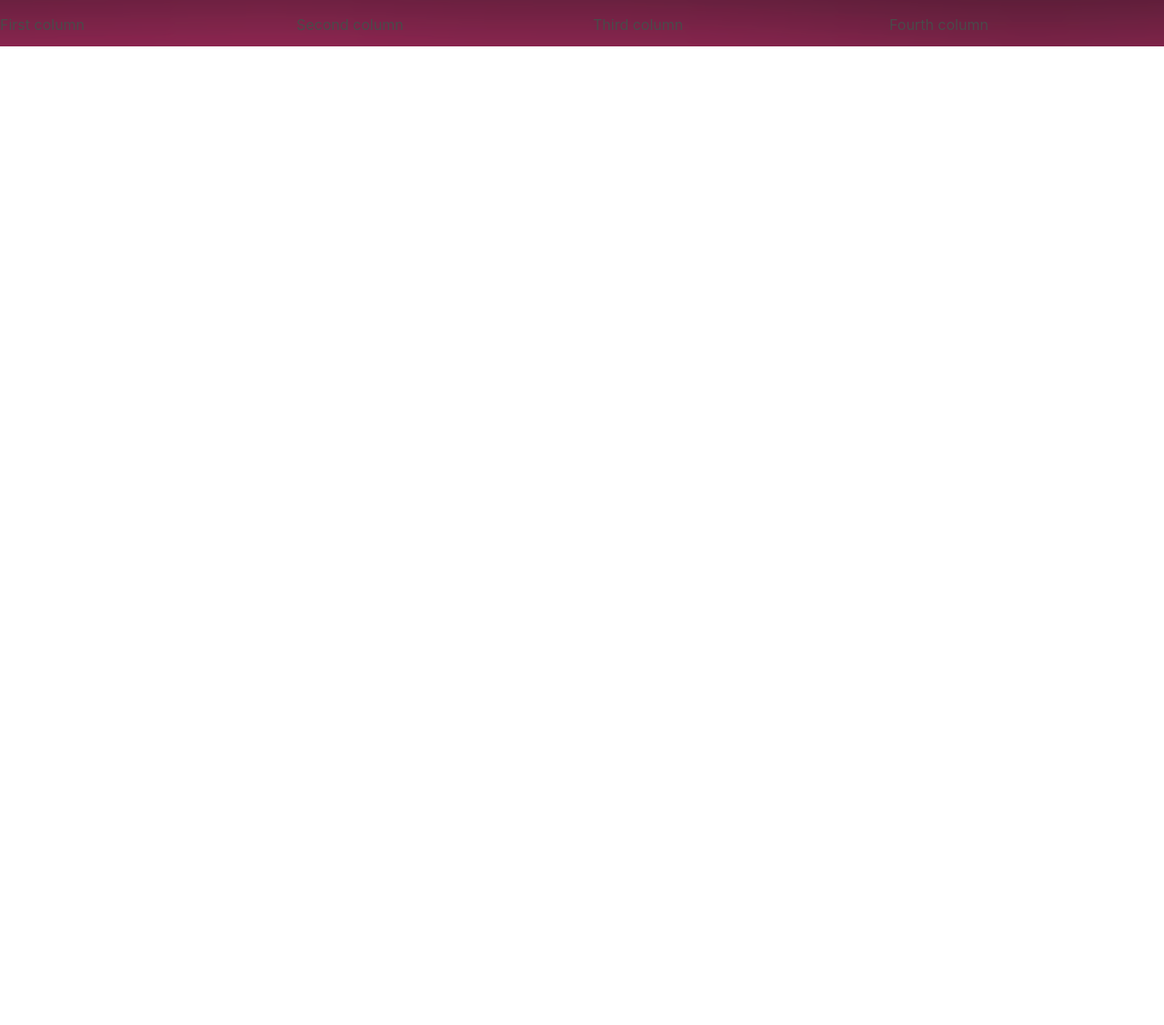
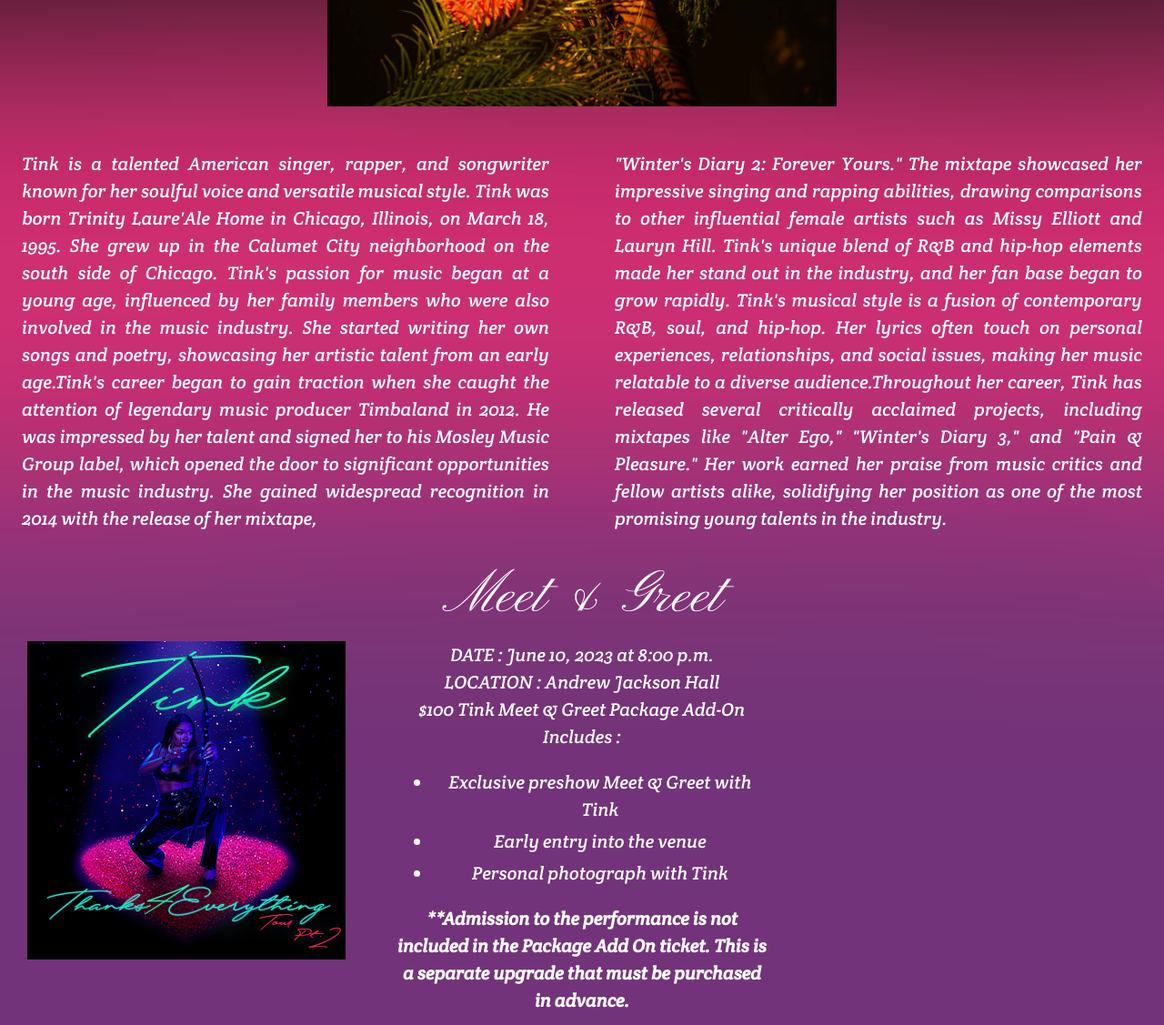
Before and after one commit to Candace34/Project--3, a plain HTML site: page about.html in a window 1280 px wide. Shown: the part 480-1607 px from the top of the page at 91% size. Before the commit the page ends 800 px from the top, so only its background shows below. Drawn offline with nearby package versions, Linux system fonts and the light colour scheme.

Commit message:
completed about page

```diff
--- a/about.html
+++ b/about.html
@@ -11,6 +11,7 @@
     <link rel="stylesheet" href="./style.css" />
   </head>
   <body>
+    <!-- nav -->
     <nav
       class="navbar is-custom"
       role="navigation"
@@ -27,7 +28,7 @@
 
         <a
           role="button"
-          class="navbar-burger"
+          class="navbar-burger has-text-white"
           aria-label="menu"
           aria-expanded="false"
           data-target="navbarBasicExample"
@@ -54,7 +55,7 @@
             <div class="buttons">
               <a
                 class="button is-rounded is-purple has-text-white"
-                href="./tour.html"
+                href="https://www.ticketmaster.com/tink-tickets/artist/1901228"
               >
                 <strong>Get Tickets</strong>
               </a>
@@ -63,20 +64,79 @@
         </div>
       </div>
     </nav>
+    <!-- background -->
     <section class="section body-background-custom">
-      <div class="container">
-        <h1 class="title has-text-white">About</h1>
-        <figure class="image is-custom-size">
-          <img src="./images/t6.jpg" />
-        </figure>
+      <div
+        class="container is-flex is-flex is-flex-direction-column is-align-items-center"
+      >
+        <!-- header -->
+        <h3 class="title has-text-white has-text-custom">Tink</h3>
+        <img src="./images/Image1.png" class="is-custom-size2" />
       </div>
     </section>
+    <!-- About Body -->
     <div class="columns">
-      <div class="column">First column</div>
-      <div class="column">Second column</div>
-      <div class="column">Third column</div>
-      <div class="column">Fourth column</div>
+      <div class="column has-text-white has-text-justified mx-5">
+        <p>
+          Tink is a talented American singer, rapper, and songwriter known for
+          her soulful voice and versatile musical style.
+          Tink was born Trinity Laure'Ale Home in Chicago, Illinois,
+          on March 18, 1995. She grew up in the Calumet City neighborhood on the
+          south side of Chicago. Tink's passion for music began at a young age,
+          influenced by her family members who were also involved in the music
+          industry. She started writing her own songs and poetry, showcasing her
+          artistic talent from an early age.Tink's career began to gain traction
+          when she caught the attention of legendary music producer Timbaland in 2012. He was impressed by her talent and
+          signed her to his Mosley Music Group label, which opened the door to
+          significant opportunities in the music industry. She gained widespread recognition in 2014 with the release of her mixtape,
+        </p>
+      </div>
+      <div class="column has-text-white has-text-justified mx-5">
+        <p
+          >"Winter's Diary 2: Forever Yours." The mixtape showcased her impressive singing and
+          rapping abilities, drawing comparisons to other influential female
+          artists such as Missy Elliott and Lauryn Hill. Tink's unique blend of
+          R&B and hip-hop elements made her stand out in the industry, and her
+          fan base began to grow rapidly. Tink's musical style is a fusion of
+          contemporary R&B, soul, and hip-hop. Her lyrics often touch on personal
+          experiences, relationships, and social issues, making her music
+          relatable to a diverse audience.Throughout her career, Tink has
+          released several critically acclaimed projects, including mixtapes
+          like "Alter Ego," "Winter's Diary 3," and "Pain & Pleasure." Her work
+          earned her praise from music critics and fellow artists alike,
+          solidifying her position as one of the most promising young talents in
+          the industry.
+        </p>
+      </div>
     </div>
+    <!-- meet & greet -->
+    <div class="columns">
+      <div class="column has-text-white has-text-centered">
+        <h3 class=has-text-custom>Meet & Greet</h3>
+        <div class="columns">
+          <div class="column">
+            <img src="./images/Image2.png" alt="Album Cover"
+            />
+          </div>
+          <div class="column has-text-centered">
+            <p>DATE : June 10, 2023 at 8:00 p.m.
+              <p>LOCATION : Andrew Jackson Hall</p>
+              <p>$100 Tink Meet & Greet Package Add-On Includes :</p>
+            </p>
+          <div class="content has-text-centered is-auto">
+            <ul>
+              <li>Exclusive preshow Meet & Greet with Tink</li>
+              <li>Early entry into the venue</li>
+              <li>Personal photograph with Tink</li>
+            </ul>
+            <strong class="bold has-text-white">**Admission to the performance is not included in the Package Add On ticket. This is a separate upgrade that must be purchased in advance.</strong>
+          </div>
+          </div>
+          <div class="column">
+
+          </div>
+        </div>
+      </div>
     <!-- nothing after this  -->
     <script>
       document.addEventListener("DOMContentLoaded", () => {
--- a/style.css
+++ b/style.css
@@ -1,5 +1,5 @@
 @import url("https://fonts.googleapis.com/css2?family=Pinyon+Script&display=swap");
-
+@import url("https://fonts.googleapis.com/css2?family=Crete+Round:ital@1&family=Noto+Sans&family=Pinyon+Script&display=swap");
 body {
   background-image: url(./images/Background.png);
   background-size: cover;
@@ -39,8 +39,19 @@ p {
   font-family: "Pinyon Script", cursive;
   font-size: 4em;
 }
+p {
+  font-family: "Crete Round", sans-serif;
+}
+/* About page */
+.is-custom-size2 {
+  width: 70vh;
+}
+.content {
+  font-family: "Crete Round", sans-serif;
+  font-size: 20px;
+}
+
+
+}
 @media screen and (max-width: 600px) {
-  .is-custom-size img {
-    width: 80%;
-  }
 }
```
Also changed, not shown: index.html (+4 -4 lines), images/AlbumCover1.jpeg (renamed from images/5097253.jpeg), images/AlbumCover10.jpeg (added), images/AlbumCover11.jpeg (added), images/AlbumCover2.jpg (renamed from images/Tink-Thanks-4-Nothing-Art-scaled.jpg), images/AlbumCover3.jpg (renamed from images/tink.jpg), images/AlbumCover4.png (renamed from images/Tink_Voicemails.webp), images/AlbumCover5.png (renamed from images/Tink_ Pain & Pleasure EP.webp), images/AlbumCover6.png (renamed from images/R-15531926-1603940483-5770.jpg), images/AlbumCover7.png (renamed from images/Tink - Pillow Talk.webp), images/AlbumCover8.avif (added), images/AlbumCover9.jpg (added), images/Image1.png (renamed from images/t6.jpg), images/Image2.png (renamed from images/350x350-Tink.jpg), 1 more files, 2 other files.
